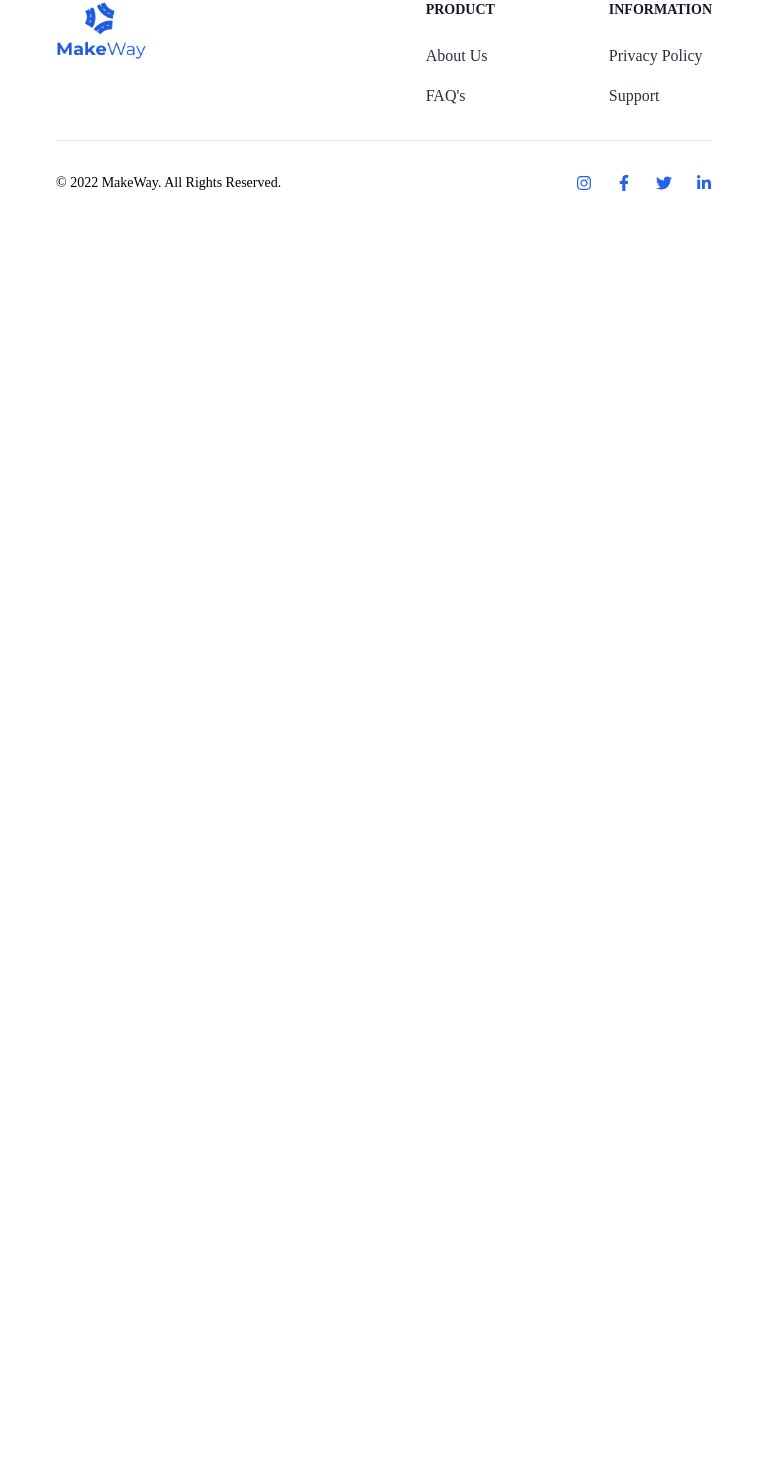
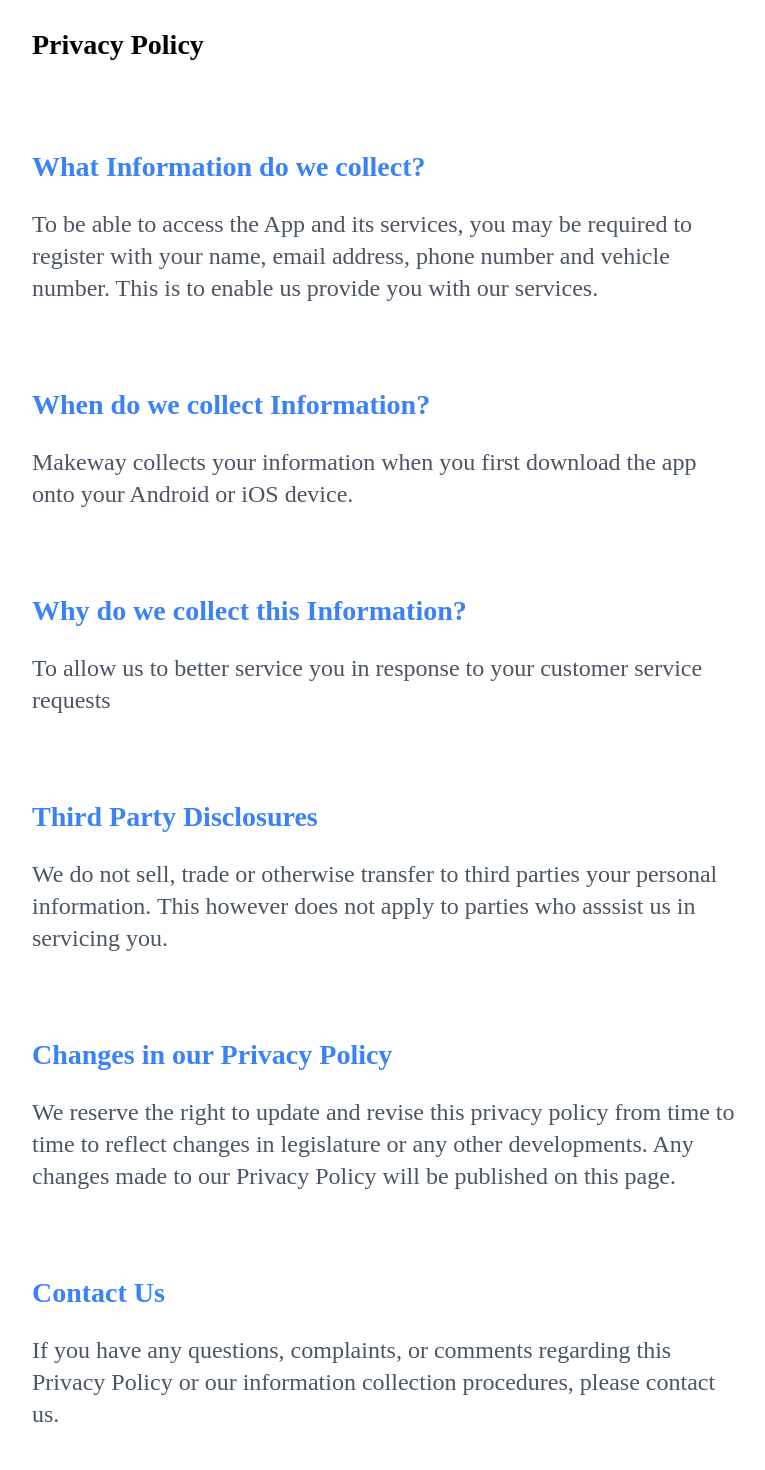
Before and after one commit to JAPECorp/New-MakeWayApp-Website, a Next.js app: page /privacy in a window 1280 px wide. Shown: the part 104-1574 px from the top of the page, without its empty margins (256-1021 px from the left). Before the commit the page ends 800 px from the top, so only its background shows below. Built offline with nearby package versions, Linux system fonts and the light colour scheme.

Commit message:
Privacy Page Done

```diff
--- /dev/null
+++ b/components/Privacy Policy/Privacy.jsx
@@ -0,0 +1,16 @@
+import Image from "next/image";
+import PrivacyContent from "./privacyContent";
+
+function Privacy(props) {
+  return (
+    <>
+      <div className="mt-32">
+        <h1 className="text-black text-left text-makeway-md">Privacy Policy</h1>
+        <div className="">
+          <PrivacyContent />
+        </div>
+      </div>
+    </>
+  );
+}
+export default Privacy;
--- /dev/null
+++ b/components/Privacy Policy/privacyContent.jsx
@@ -0,0 +1,70 @@
+function PrivacyContent(props) {
+  return (
+    <>
+      <div className="mt-20">
+        <h1 className="text-blue-500 text-left text-makeway-md">
+          What Information do we collect?
+        </h1>
+
+        <p className="text-lg md:text-2xl text-gray-600 mt-5">
+          To be able to access the App and its services, you may be required to
+          register with your name, email address, phone number and vehicle
+          number. This is to enable us provide you with our services.
+        </p>
+      </div>
+      <div className="mt-20">
+        <h1 className="text-blue-500 text-left text-makeway-md">
+          When do we collect Information?
+        </h1>
+
+        <p className="text-lg md:text-2xl text-gray-600 mt-5">
+          Makeway collects your information when you first download the app onto
+          your Android or iOS device.
+        </p>
+      </div>
+      <div className="mt-20">
+        <h1 className="text-blue-500 text-left text-makeway-md">
+          Why do we collect this Information?
+        </h1>
+
+        <p className="text-lg md:text-2xl text-gray-600 mt-5">
+          To allow us to better service you in response to your customer service
+          requests
+        </p>
+      </div>
+      <div className="mt-20">
+        <h1 className="text-blue-500 text-left text-makeway-md">
+          Third Party Disclosures
+        </h1>
+
+        <p className="text-lg md:text-2xl text-gray-600 mt-5">
+          We do not sell, trade or otherwise transfer to third parties your
+          personal information. This however does not apply to parties who
+          asssist us in servicing you.
+        </p>
+      </div>
+      <div className="mt-20">
+        <h1 className="text-blue-500 text-left text-makeway-md">
+          Changes in our Privacy Policy
+        </h1>
+
+        <p className="text-lg md:text-2xl text-gray-600 mt-5">
+          We reserve the right to update and revise this privacy policy from
+          time to time to reflect changes in legislature or any other
+          developments. Any changes made to our Privacy Policy will be published
+          on this page.
+        </p>
+      </div>
+      <div className="mt-20">
+        <h1 className="text-blue-500 text-left text-makeway-md">Contact Us</h1>
+
+        <p className="text-lg md:text-2xl text-gray-600 mt-5">
+          If you have any questions, complaints, or comments regarding this
+          Privacy Policy or our information collection procedures, please
+          contact us.
+        </p>
+      </div>
+    </>
+  );
+}
+export default PrivacyContent;
--- a/pages/privacy.jsx
+++ b/pages/privacy.jsx
@@ -2,6 +2,7 @@ import Head from "next/head";
 import Nav from "../components/NavBar/Nav";
 import SideBar from "../components/NavBar/sidebar";
 import { useState } from "react";
+import Privacy from "../components/Privacy Policy/Privacy";
 
 const PrivacyPolicy = () => {
   const [sideBar, setSideBar] = useState(false);
@@ -16,6 +17,9 @@ const PrivacyPolicy = () => {
       <section>
         <Nav sideBar={sideBar} setSideBar={setSideBar} />
       </section>
+      <section className="px-5 md:px-20 lg:px-72 pb-10">
+        <Privacy />
+      </section>
 
       <SideBar sideBar={sideBar} />
     </div>
```
